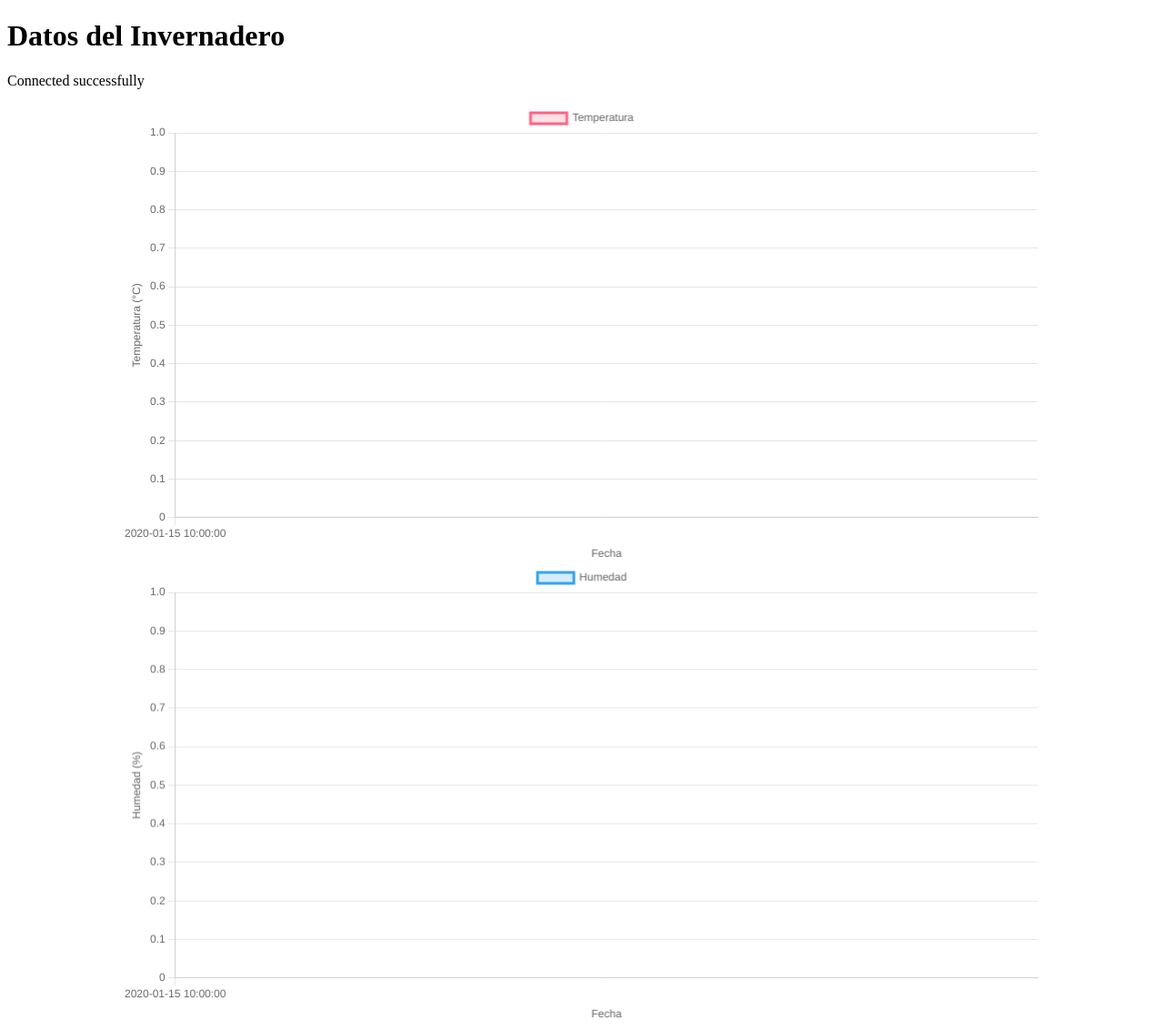
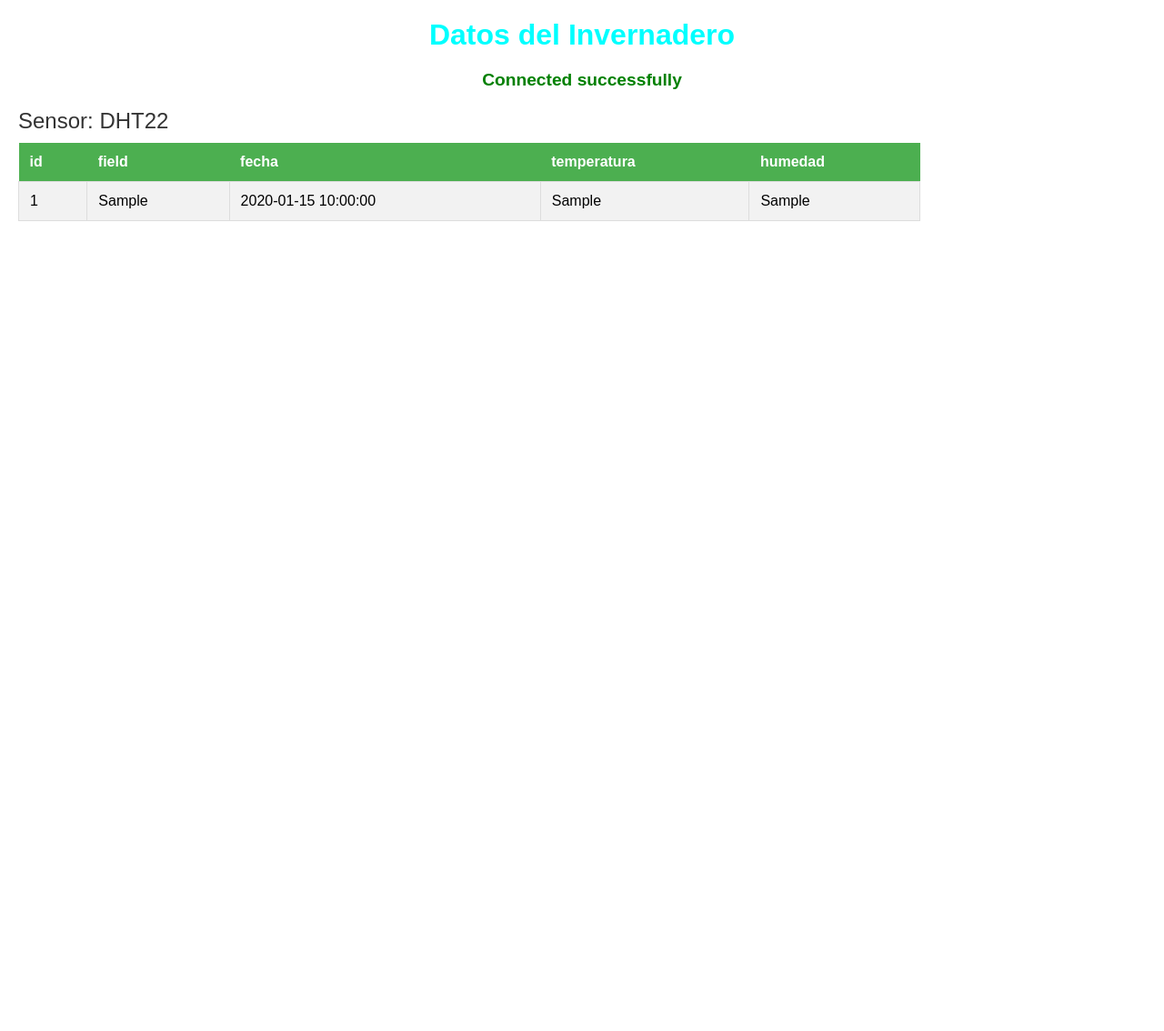
Before and after one commit to scortua/ICCS_PROJECT, a PHP site: page / in a window 1280 px wide. Shown: the whole page at 91% size. After the commit the page ends 243 px from the top, so only its background shows below. Run offline with PHP 8.4, Linux system fonts and the light colour scheme; tables that the repository leaves empty or names only in its code hold one stand-in row (values such as "Sample post").

Commit message:
UPDATE prueba funcional

```diff
--- a/Code/WEB/LOCAL/index.php
+++ b/Code/WEB/LOCAL/index.php
@@ -1,142 +1,89 @@
-<?php
-$MyUsername = "RPI4";  // enter your username for mysql
-$MyPassword = "raspberry4";  // enter your password for mysql
-$MyHostname = "localhost";      // this is usually "localhost" unless your database resides on a different server
-$MyDatabase = "Invernadero"; // Enter your database name here
-
-// Create connection
-$conn = new mysqli($MyHostname, $MyUsername, $MyPassword, $MyDatabase);
-
-// Check connection
-if ($conn->connect_error) {
-    $status = "Connection failed: " . $conn->connect_error;
-    $dates = [];
-    $temperatures = [];
-    $humidities = [];
-} else {
-    $status = "Connected successfully";
-    $sql = "SELECT fecha, temperatura, humedad FROM DHT22 ORDER BY fecha DESC LIMIT 10";
-    $result = $conn->query($sql);
-
-    $dates = array();
-    $temperatures = array();
-    $humidities = array();
-
-    if ($result->num_rows > 0) {
-        while($row = $result->fetch_assoc()) {
-            $dates[] = $row['fecha'];
-            $temperatures[] = $row['temperatura'];
-            $humidities[] = $row['humedad'];
-        }
-    }
-
-    $conn->close();
-}
-?>
 <!DOCTYPE html>
-<html>
+<html lang="es">
 <head>
-    <title>Datos del Invernadero</title>
+    <meta charset="UTF-8">
+    <meta name="viewport" content="width=device-width, initial-scale=1.0">
+    <title>Invernadero - Sistema de Monitoreo</title>
     <style>
-        table {
-            width: 100%;
-            border-collapse: collapse;
-        }
-        th, td {
-            border: 1px solid black;
-            padding: 8px;
-            text-align: left;
-        }
-        th {
-            background-color: #f2f2f2;
-        }
-        .chart-container {
-            width: 80%;
-            margin: auto;
-        }
+        body { font-family: Arial, sans-serif; margin: 20px; }
+        .header { font-size: 2em; color: cyan; font-weight: bold; text-align: center; margin-bottom: 20px; }
+        .connection-status { font-size: 1.2em; font-weight: bold; text-align: center; margin-bottom: 20px; }
+        .success { color: green; }
+        .error { color: red; }
+        table { width: 80%; border-collapse: collapse; margin-bottom: 30px; }
+        th { background-color: #4CAF50; color: white; text-align: left; padding: 12px; }
+        td { border: 1px solid #ddd; padding: 12px; }
+        tr:nth-child(even) { background-color: #f2f2f2; }
+        .sensor-title { font-size: 1.5em; color: #333; margin: 20px 0 10px 0; }
     </style>
-    <script src="https://cdn.jsdelivr.net/npm/chart.js"></script>
 </head>
 <body>
-    <h1>Datos del Invernadero</h1>
-    <p><?php echo $status; ?></p>
-    <div class="chart-container">
-        <canvas id="temperatureChart"></canvas>
-        <canvas id="humidityChart"></canvas>
-    </div>
-    <script>
-        document.addEventListener("DOMContentLoaded", function() {
-            const labels = <?php echo json_encode($dates); ?>;
-            const temperatures = <?php echo json_encode($temperatures); ?>;
-            const humidities = <?php echo json_encode($humidities); ?>;
+    <div class="header">Datos del Invernadero</div>
 
-            const temperatureCtx = document.getElementById('temperatureChart').getContext('2d');
-            const humidityCtx = document.getElementById('humidityChart').getContext('2d');
+    <?php
+    $MyUsername = "RPI4";
+    $MyPassword = "raspberry4";
+    $MyHostname = "localhost";
+    $MyDatabase = "Invernadero";
 
-            new Chart(temperatureCtx, {
-                type: 'line',
-                data: {
-                    labels: labels,
-                    datasets: [{
-                        label: 'Temperatura',
-                        data: temperatures,
-                        borderColor: 'rgba(255, 99, 132, 1)',
-                        backgroundColor: 'rgba(255, 99, 132, 0.2)',
-                        fill: false
-                    }]
-                },
-                options: {
-                    scales: {
-                        x: {
-                            display: true,
-                            title: {
-                                display: true,
-                                text: 'Fecha'
-                            }
-                        },
-                        y: {
-                            display: true,
-                            title: {
-                                display: true,
-                                text: 'Temperatura (°C)'
-                            }
+    // Create connection
+    $conn = new mysqli($MyHostname, $MyUsername, $MyPassword, $MyDatabase);
+
+    // Check connection
+    if ($conn->connect_error) {
+        echo '<div class="connection-status error">Connection failed: ' . $conn->connect_error . '</div>';
+    } else {
+        echo '<div class="connection-status success">Connected successfully</div>';
+
+        // Function to display sensor data in a table
+        function displaySensorData($conn, $tableName, $limit = 10) {
+            echo '<div class="sensor-title">Sensor: ' . htmlspecialchars($tableName) . '</div>';
+
+            // Get column names for the table headers
+            $columnsResult = $conn->query("SHOW COLUMNS FROM $tableName");
+            if ($columnsResult) {
+                $columns = $columnsResult->fetch_all(MYSQLI_ASSOC);
+
+                // Query to get the last 10 records
+                $query = "SELECT * FROM $tableName ORDER BY id DESC LIMIT $limit";
+                $result = $conn->query($query);
+
+                if ($result && $result->num_rows > 0) {
+                    echo '<table>';
+
+                    // Table header
+                    echo '<tr>';
+                    foreach ($columns as $column) {
+                        echo '<th>' . htmlspecialchars($column['Field']) . '</th>';
+                    }
+                    echo '</tr>';
+
+                    // Table data
+                    while ($row = $result->fetch_assoc()) {
+                        echo '<tr>';
+                        foreach ($columns as $column) {
+                            $fieldName = $column['Field'];
+                            echo '<td>' . htmlspecialchars($row[$fieldName]) . '</td>';
                         }
+                        echo '</tr>';
                     }
+
+                    echo '</table>';
+                } else {
+                    echo '<p>No hay datos disponibles para ' . htmlspecialchars($tableName) . '</p>';
                 }
-            });
+            }
+        }
 
-            new Chart(humidityCtx, {
-                type: 'line',
-                data: {
-                    labels: labels,
-                    datasets: [{
-                        label: 'Humedad',
-                        data: humidities,
-                        borderColor: 'rgba(54, 162, 235, 1)',
-                        backgroundColor: 'rgba(54, 162, 235, 0.2)',
-                        fill: false
-                    }]
-                },
-                options: {
-                    scales: {
-                        x: {
-                            display: true,
-                            title: {
-                                display: true,
-                                text: 'Fecha'
-                            }
-                        },
-                        y: {
-                            display: true,
-                            title: {
-                                display: true,
-                                text: 'Humedad (%)'
-                            }
-                        }
-                    }
-                }
-            });
-        });
-    </script>
+        // Display DHT22 sensor data
+        displaySensorData($conn, "DHT22");
+
+        // To add another sensor table, just add another call to the function:
+        // displaySensorData($conn, "OtherSensorName");
+
+        // Close the connection
+        $conn->close();
+    }
+    ?>
 </body>
 </html>
```
